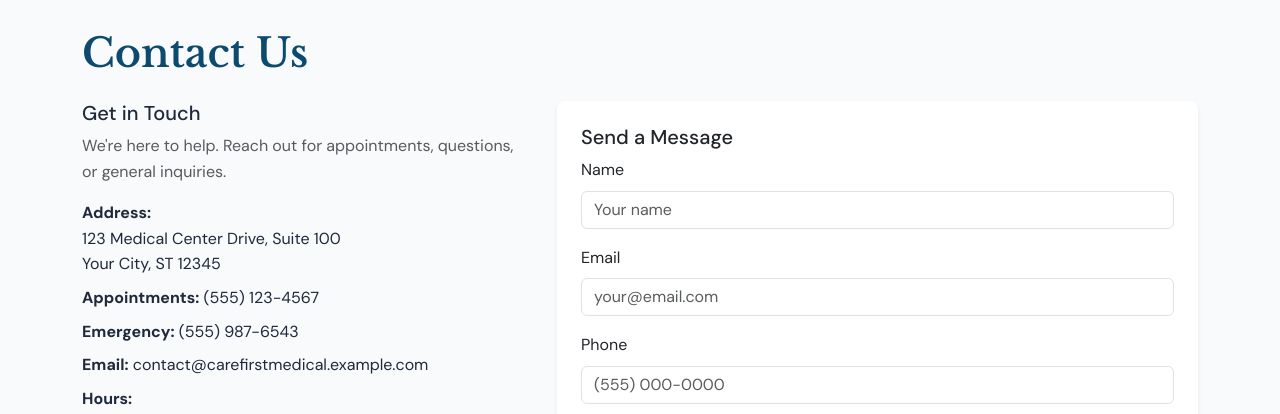
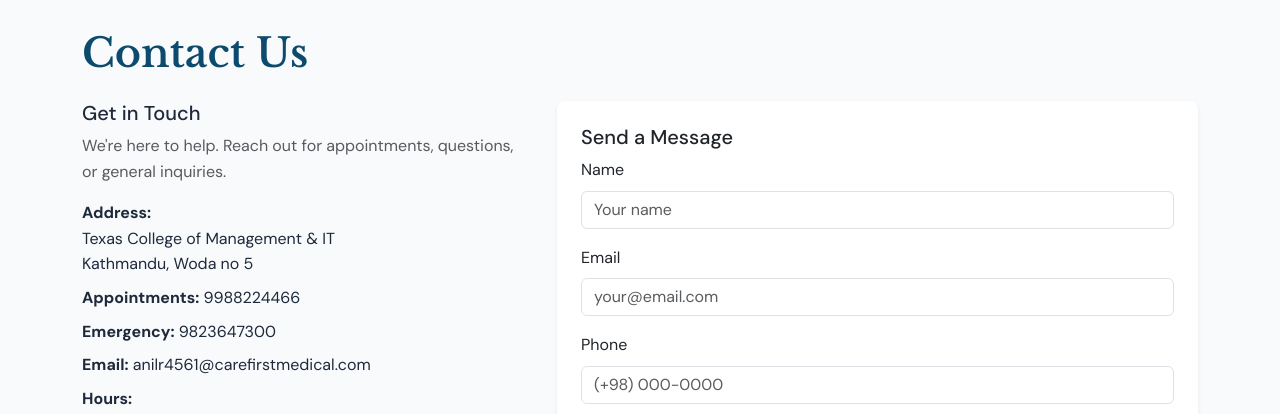
Before and after one commit to A-zero3/Doctor-appintment, a Flask app: page /contact in a window 1280 px wide. Shown: the part 75-489 px from the top of the page. Run offline with Flask 2, Linux system fonts and the light colour scheme; some libraries are stand-ins or nearby versions.

Commit message:
Fix appointment dashboard

```diff
--- a/app.py
+++ b/app.py
@@ -6,6 +6,7 @@ import os
 import uuid
 from datetime import datetime, date, timedelta
 from functools import wraps
+from flask_wtf.csrf import CSRFProtect
 from flask import Flask, render_template, redirect, url_for, flash, request, jsonify
 from flask_login import LoginManager, login_user, logout_user, login_required, current_user
 from werkzeug.utils import secure_filename
@@ -22,10 +23,14 @@ app.config.from_object(Config)
 
 os.makedirs(app.config['UPLOAD_FOLDER'], exist_ok=True)
 
+
 db.init_app(app)
 login_manager = LoginManager(app)
 login_manager.login_view = 'login'
 login_manager.login_message = 'Please log in to access this page.'
+
+# Add this line:
+csrf = CSRFProtect(app)
 
 
 def allowed_file(filename):
--- a/templates/contact.html
+++ b/templates/contact.html
@@ -10,14 +10,15 @@
             <h5>Get in Touch</h5>
             <p class="text-muted">We're here to help. Reach out for appointments, questions, or general inquiries.</p>
             <ul class="list-unstyled">
-                <li class="mb-2"><strong>Address:</strong><br>123 Medical Center Drive, Suite 100<br>Your City, ST 12345</li>
-                <li class="mb-2"><strong>Appointments:</strong> (555) 123-4567</li>
-                <li class="mb-2"><strong>Emergency:</strong> (555) 987-6543</li>
-                <li class="mb-2"><strong>Email:</strong> contact@carefirstmedical.example.com</li>
+                <li class="mb-2"><strong>Address:</strong><br>Texas College of Management & IT<br>Kathmandu, Woda no 5</li>
+                <li class="mb-2"><strong>Appointments:</strong> 9988224466</li>
+                <li class="mb-2"><strong>Emergency:</strong> 9823647300</li>
+                <li class="mb-2"><strong>Email:</strong> anilr4561@carefirstmedical.com</li>
                 <li><strong>Hours:</strong><br>Mon–Fri 8:00 AM – 5:00 PM<br>Sat 9:00 AM – 1:00 PM</li>
             </ul>
             <div class="mt-4">
-                <iframe src="https://www.google.com/maps/embed?pb=!1m18!1m12!1m3!1d3022.184052878!2d-73.9873196842868!3d40.748440979326!2m3!1f0!2f0!3f0!3m2!1i1024!2i768!4f13.1!3m3!1m2!1s0x89c259a9b3117469%3A0xd134e199a405a163!2sEmpire%20State%20Building!5e0!3m2!1sen!2sus!4v1610000000000!5m2!1sen!2sus" width="100%" height="250" style="border:0;" allowfullscreen="" loading="lazy" title="Map"></iframe>
+                <iframe src="https://www.google.com/maps/embed?pb=!1m18!1m12!1m3!1d3532.0689305899847!2d85.3377199!3d27.7135603!2m3!1f0!2f0!3f0!3m2!1i1024!2i768!4f13.1!3m3!1m2!1s0x39eb19711fc67af3%3A0x4ec22ef7b705ac5!2sTexas%20College%20of%20Management%20%26%20IT!5e0!3m2!1sen!2snp!4v1610000000000!5m2!1sen!2snp"
+        width="100%" height="250" style="border:0;" allowfullscreen="" loading="lazy" title="Map"></iframe>
             </div>
         </div>
         <div class="col-lg-7">
@@ -38,7 +39,7 @@
                         </div>
                         <div class="mb-3">
                             {{ form.phone.label(class="form-label") }}
-                            {{ form.phone(class="form-control", placeholder="(555) 000-0000") }}
+                            {{ form.phone(class="form-control", placeholder="(+98) 000-0000") }}
                         </div>
                         <div class="mb-3">
                             {{ form.subject.label(class="form-label") }}
```
Also changed, not shown: instance/doctor_appointment.db.
